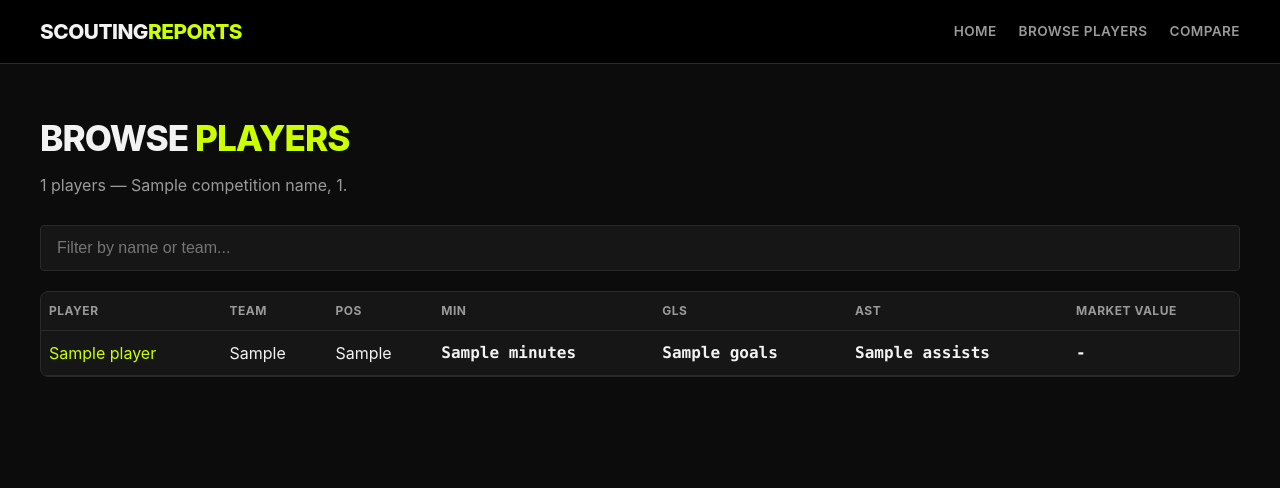
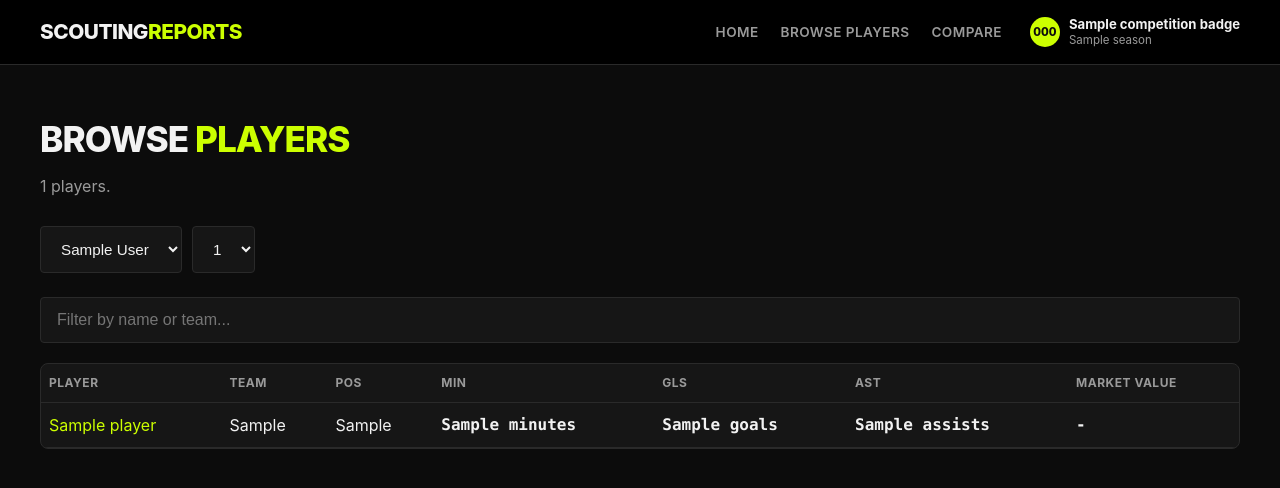
Before and after one commit to ischool073/scouting, a Flask app: template scouting_reports/web/templates/players.html in a window 1280 px wide. Shown: the top 488 px of the page. Run offline with Flask 3, Linux system fonts and the light colour scheme; the template is opened without the code that fills it: most values are stand-ins (such as "Sample title", 1, 10 or a date in 2020).

Commit message:
Move season selection to the player profile, split competition/season filters
- Removed the season/competition picker from the home page entirely --
  search now silently uses the latest season via hidden fields, with a
  note that season can be changed once you're on a player's profile.
- Player profile pages now show a season-switcher (pill row) listing
  only the seasons that specific player actually has data for, linking
  between them directly.
- Wherever a competition/season selector remains (Browse Players,
  Compare), split the previously-combined "Competition (Season)"
  dropdown into two independent selects.
- Added a small competition badge (short-code crest + name + season)
  to the top-right of the nav, shown once a season context is
  established (i.e. everywhere except the bare home screen). Text-based
  rather than hotlinking an official league logo, to avoid depending on
  an external image source or reproducing a trademarked crest.

```diff
--- a/scouting_reports/web/app.py
+++ b/scouting_reports/web/app.py
@@ -20,6 +20,53 @@ def _available_competition_seasons(conn):
         """SELECT DISTINCT f.competition_id, c.display_name, f.season_id
            FROM player_season_stat_flat f JOIN competition c ON c.competition_id = f.competition_id
            ORDER BY c.display_name, f.season_id DESC"""
+    ).fetchall()
+
+
+def _available_competitions(conn):
+    return conn.execute(
+        """SELECT DISTINCT f.competition_id, c.display_name
+           FROM player_season_stat_flat f JOIN competition c ON c.competition_id = f.competition_id
+           ORDER BY c.display_name"""
+    ).fetchall()
+
+
+def _available_seasons(conn, competition_id):
+    return conn.execute(
+        """SELECT DISTINCT season_id FROM player_season_stat_flat WHERE competition_id = ?
+           ORDER BY season_id DESC""",
+        (competition_id,),
+    ).fetchall()
+
+
+def _default_competition_season(conn):
+    comp_seasons = _available_competition_seasons(conn)
+    return comp_seasons[0] if comp_seasons else None
+
+
+def _competition_badge(conn, competition_id: str, season_id: str):
+    """A short-code badge (e.g. "PL") for the top-right corner -- text-based rather than
+    hotlinking an official league crest, so it doesn't depend on an external image source
+    or reproduce a trademarked logo."""
+    if not competition_id or not season_id:
+        return None
+    row = conn.execute("SELECT display_name FROM competition WHERE competition_id = ?", (competition_id,)).fetchone()
+    if not row:
+        return None
+    words = row["display_name"].split()
+    code = "".join(w[0] for w in words[:3]).upper()
+    return {"code": code, "name": row["display_name"], "season": season_id}
+
+
+def _player_available_seasons(conn, player_id: int):
+    """Every (competition, season) this specific player has real stats for, so the profile
+    page can offer a season switcher scoped to just that player's own data."""
+    return conn.execute(
+        """SELECT DISTINCT f.competition_id, c.display_name, f.season_id
+           FROM player_season_stat_flat f JOIN competition c ON c.competition_id = f.competition_id
+           WHERE f.player_id = ? AND f.minutes IS NOT NULL
+           ORDER BY f.season_id DESC""",
+        (player_id,),
     ).fetchall()
 
 
@@ -94,38 +141,44 @@ def _summary_stats(conn, competition_id, season_id):
 @app.route("/")
 def index():
     conn = get_connection()
-    comp_seasons = _available_competition_seasons(conn)
-    default = comp_seasons[0] if comp_seasons else None
+    default = _default_competition_season(conn)
     players = _players_for_datalist(conn, default["competition_id"], default["season_id"]) if default else []
     summary = _summary_stats(conn, default["competition_id"] if default else None, default["season_id"] if default else None)
     conn.close()
-    return render_template(
-        "index.html", comp_seasons=comp_seasons, players=players, default=default, summary=summary, active_page="home"
-    )
+    # No season/competition picker here by design -- the home screen is just "find a player."
+    # The season is chosen per-player on their profile page instead (see report()).
+    return render_template("index.html", players=players, default=default, summary=summary, active_page="home")
 
 
 @app.route("/players")
 def players_list():
     conn = get_connection()
-    comp_seasons = _available_competition_seasons(conn)
-    default = comp_seasons[0] if comp_seasons else None
+    default = _default_competition_season(conn)
+    competitions = _available_competitions(conn)
+    competition_id = request.args.get("competition") or (default["competition_id"] if default else "")
+    seasons = _available_seasons(conn, competition_id) if competition_id else []
+    season_id = request.args.get("season") or (default["season_id"] if default else "")
+
     rows = []
-    if default:
+    if competition_id and season_id:
         rows = conn.execute(
             """SELECT p.player_id, p.canonical_name, p.last_team_hint, p.primary_position,
                       f.minutes, f.goals, f.assists, f.market_value_eur
                FROM player p JOIN player_season_stat_flat f ON f.player_id = p.player_id
                WHERE f.competition_id = ? AND f.season_id = ? AND f.minutes IS NOT NULL
                ORDER BY f.minutes DESC""",
-            (default["competition_id"], default["season_id"]),
+            (competition_id, season_id),
         ).fetchall()
+    badge = _competition_badge(conn, competition_id, season_id)
     conn.close()
     return render_template(
         "players.html",
         players=rows,
-        competition_id=default["competition_id"] if default else "",
-        season_id=default["season_id"] if default else "",
-        competition_name=default["display_name"] if default else "",
+        competitions=competitions,
+        seasons=seasons,
+        competition_id=competition_id,
+        season_id=season_id,
+        competition_badge=badge,
         active_page="players",
     )
 
@@ -165,6 +218,12 @@ def report(player_id, competition_id=None, season_id=None):
     season_id = season_id or request.args.get("season")
 
     conn = get_connection()
+    available_seasons = _player_available_seasons(conn, player_id)
+    if not season_id and available_seasons:
+        # No season specified (e.g. reached via a stale link) -- fall back to this
+        # player's own most recent season rather than a global default.
+        competition_id, season_id = available_seasons[0]["competition_id"], available_seasons[0]["season_id"]
+
     try:
         profile = build_player_profile(conn, player_id, competition_id, season_id)
         source_links = _source_links(conn, player_id, profile["player_name"])
@@ -173,17 +232,28 @@ def report(player_id, competition_id=None, season_id=None):
         profile = None
         source_links = []
         error = str(exc)
+    badge = _competition_badge(conn, competition_id, season_id)
     conn.close()
 
-    return render_template("profile.html", profile=profile, source_links=source_links, error=error)
+    return render_template(
+        "profile.html",
+        profile=profile,
+        source_links=source_links,
+        error=error,
+        player_id=player_id,
+        available_seasons=available_seasons,
+        current_season_id=season_id,
+        competition_badge=badge,
+    )
 
 
 @app.route("/compare")
 def compare():
     conn = get_connection()
-    comp_seasons = _available_competition_seasons(conn)
-    default = comp_seasons[0] if comp_seasons else None
+    default = _default_competition_season(conn)
+    competitions = _available_competitions(conn)
     competition_id = request.args.get("competition") or (default["competition_id"] if default else "")
+    seasons = _available_seasons(conn, competition_id) if competition_id else []
     season_id = request.args.get("season") or (default["season_id"] if default else "")
     name_a = request.args.get("player_a", "").strip()
     name_b = request.args.get("player_b", "").strip()
@@ -204,11 +274,14 @@ def compare():
                 stat_pairs = list(zip(profile_a["stats"], profile_b["stats"]))
             except ValueError as exc:
                 error = str(exc)
+    badge = _competition_badge(conn, competition_id, season_id)
     conn.close()
 
     return render_template(
         "compare.html",
         players=players,
+        competitions=competitions,
+        seasons=seasons,
         competition_id=competition_id,
         season_id=season_id,
         name_a=name_a,
@@ -217,6 +290,7 @@ def compare():
         profile_b=profile_b,
         stat_pairs=stat_pairs,
         error=error,
+        competition_badge=badge,
         active_page="compare",
     )
 
--- a/scouting_reports/web/templates/base.html
+++ b/scouting_reports/web/templates/base.html
@@ -120,16 +120,32 @@
         .stat-highlight .item { border-left: 3px solid var(--accent); padding-left: 14px; }
         .stat-highlight .item .num { font-size: 1.8rem; font-weight: 800; font-family: "SF Mono", Consolas, monospace; }
         .stat-highlight .item .lbl { color: var(--muted); font-size: 0.78rem; text-transform: uppercase; letter-spacing: 0.4px; }
+        .comp-badge { display: flex; align-items: center; gap: 9px; }
+        .comp-badge .crest {
+            width: 30px; height: 30px; border-radius: 50%; background: var(--accent); color: #0c0c0c;
+            display: flex; align-items: center; justify-content: center; font-weight: 800; font-size: 0.7rem;
+            flex-shrink: 0;
+        }
+        .comp-badge .meta { font-size: 0.72rem; color: var(--muted); line-height: 1.3; }
+        .comp-badge .meta strong { display: block; color: var(--ink); font-size: 0.82rem; font-weight: 700; }
     </style>
 </head>
 <body>
     <nav class="top">
         <div class="inner">
             <a class="brand" href="/">Scouting<span>Reports</span></a>
-            <div class="links">
-                <a href="/" class="{{ 'active' if active_page == 'home' else '' }}">Home</a>
-                <a href="/players" class="{{ 'active' if active_page == 'players' else '' }}">Browse Players</a>
-                <a href="/compare" class="{{ 'active' if active_page == 'compare' else '' }}">Compare</a>
+            <div style="display:flex; align-items:center; gap:28px;">
+                <div class="links">
+                    <a href="/" class="{{ 'active' if active_page == 'home' else '' }}">Home</a>
+                    <a href="/players" class="{{ 'active' if active_page == 'players' else '' }}">Browse Players</a>
+                    <a href="/compare" class="{{ 'active' if active_page == 'compare' else '' }}">Compare</a>
+                </div>
+                {% if competition_badge %}
+                <div class="comp-badge">
+                    <div class="crest">{{ competition_badge.code }}</div>
+                    <div class="meta"><strong>{{ competition_badge.name }}</strong>{{ competition_badge.season }}</div>
+                </div>
+                {% endif %}
             </div>
         </div>
     </nav>
--- a/scouting_reports/web/templates/players.html
+++ b/scouting_reports/web/templates/players.html
@@ -2,8 +2,21 @@
 {% block content %}
 <div class="hero" style="padding-bottom:0;">
     <h1>Browse <span>Players</span></h1>
-    <p class="lede">{{ players|length }} players &mdash; {{ competition_name }}, {{ season_id }}.</p>
+    <p class="lede">{{ players|length }} players.</p>
 </div>
+
+<form action="/players" method="get" class="search">
+    <select name="competition" onchange="this.form.submit()">
+        {% for c in competitions %}
+        <option value="{{ c.competition_id }}" {% if c.competition_id == competition_id %}selected{% endif %}>{{ c.display_name }}</option>
+        {% endfor %}
+    </select>
+    <select name="season" onchange="this.form.submit()">
+        {% for s in seasons %}
+        <option value="{{ s.season_id }}" {% if s.season_id == season_id %}selected{% endif %}>{{ s.season_id }}</option>
+        {% endfor %}
+    </select>
+</form>
 
 <input type="text" id="filter" placeholder="Filter by name or team..."
        style="width:100%; padding:13px 16px; border-radius:4px; border:1.5px solid var(--border); background:var(--card); color:var(--ink); font-size:1rem; margin-bottom:20px;">
```
Also changed, not shown: scouting_reports/web/templates/compare.html (+10 -2 lines), scouting_reports/web/templates/index.html (+5 -17 lines), scouting_reports/web/templates/profile.html (+13 -1 lines).
